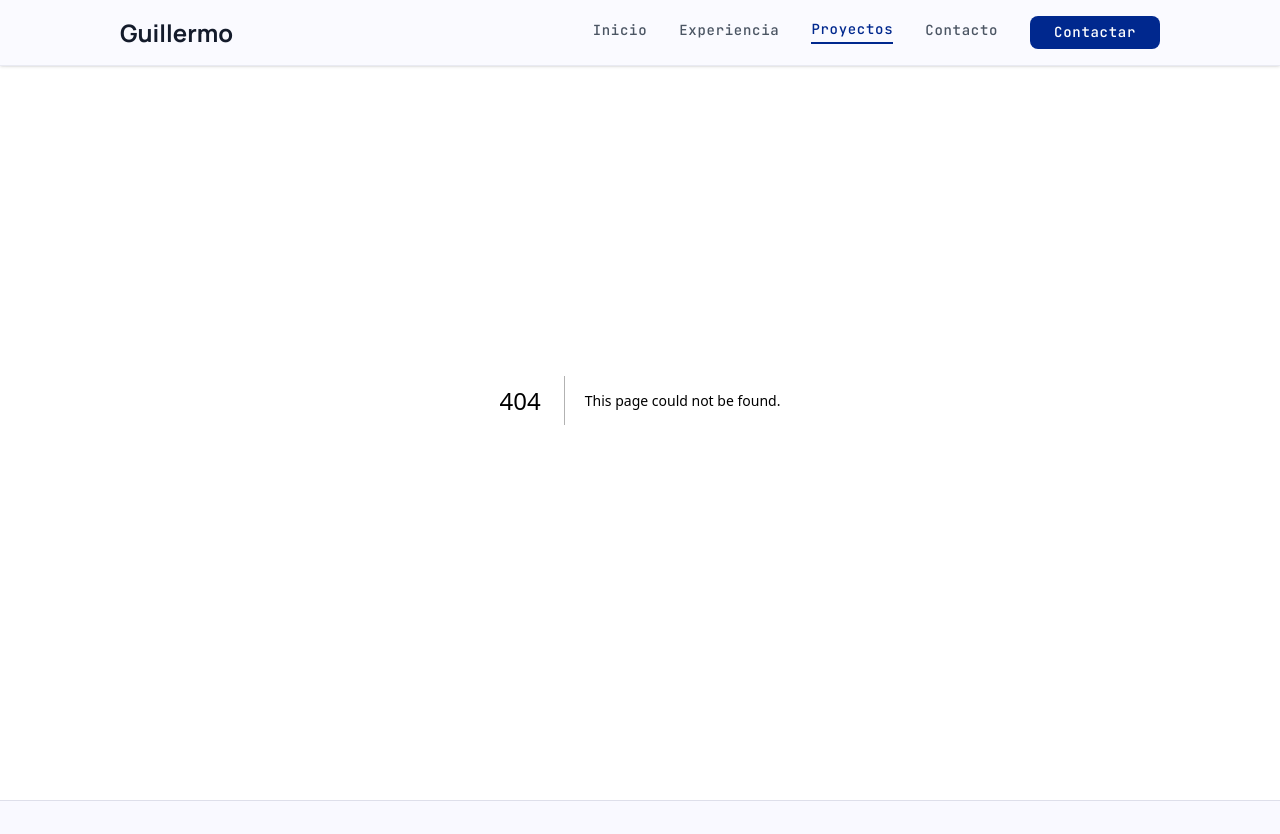
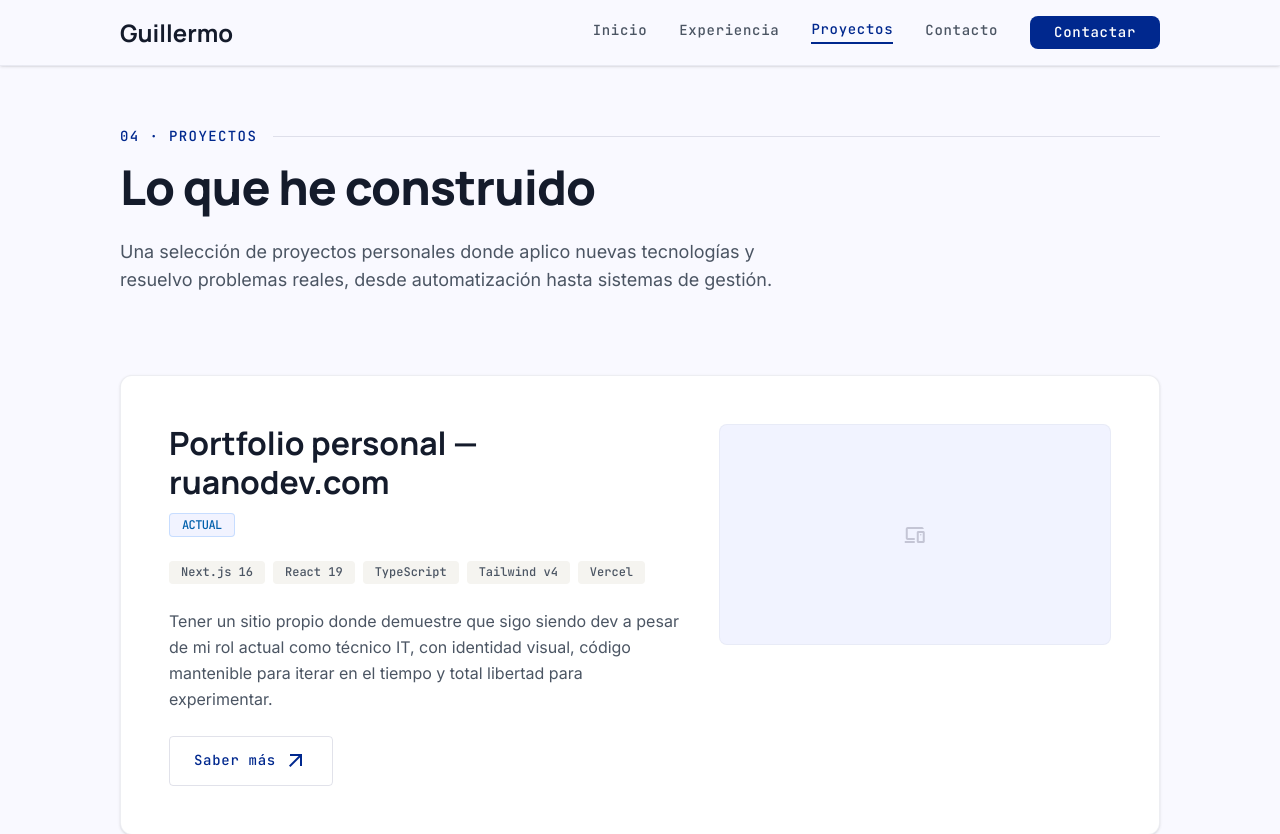
Before and after one commit to guiruamur/own-web, a Next.js app: page /proyectos in a window 1280 px wide. Before the commit this address had no page. Shown: the top 834 px of the page. Built offline with nearby package versions, Linux system fonts and the light colour scheme.

Commit message:
Añadir página /proyectos con tarjetas alternadas
Header con eyebrow línea + h1 + intro, mapeo de proyectos a
ProjectCards con reversed alternando (par/impar). Cierra con
ContactCTA dotted.

```diff
--- /dev/null
+++ b/app/proyectos/page.tsx
@@ -0,0 +1,44 @@
+import type { Metadata } from "next";
+import { personal } from "@/data/personal";
+import { projectsSection, projects } from "@/data/projects";
+import Reveal from "@/components/Reveal";
+import SectionLabel from "@/components/ui/SectionLabel";
+import ContactCTA from "@/components/ui/ContactCTA";
+import ProjectCard from "@/components/proyectos/ProjectCard";
+
+export const metadata: Metadata = {
+  title:       `Proyectos · ${personal.firstName} ${personal.lastName}`,
+  description: projectsSection.intro,
+};
+
+export default function ProyectosPage() {
+  return (
+    <main className="pt-32 pb-24">
+      <section className="max-w-[1200px] mx-auto px-margin-mobile md:px-margin-desktop mb-12 md:mb-20">
+        <SectionLabel line className="mb-4">{projectsSection.label}</SectionLabel>
+        <h1 className="font-headline text-headline-xl-mobile md:text-headline-xl text-on-surface mb-6">
+          {projectsSection.heading}
+        </h1>
+        <p className="font-body text-body-lg text-text-muted max-w-2xl">
+          {projectsSection.intro}
+        </p>
+      </section>
+
+      <section className="max-w-[1200px] mx-auto px-margin-mobile md:px-margin-desktop">
+        <div className="grid grid-cols-1 gap-12">
+          {projects.map((p, i) => (
+            <Reveal key={p.title}>
+              <ProjectCard project={p} reversed={i % 2 === 1} />
+            </Reveal>
+          ))}
+        </div>
+      </section>
+
+      <div className="mt-20 md:mt-24">
+        <Reveal>
+          <ContactCTA variant="dotted" />
+        </Reveal>
+      </div>
+    </main>
+  );
+}
```
